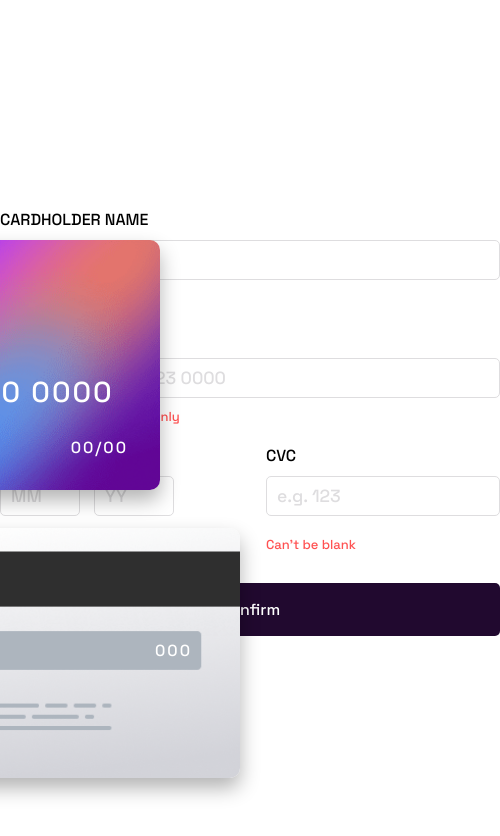
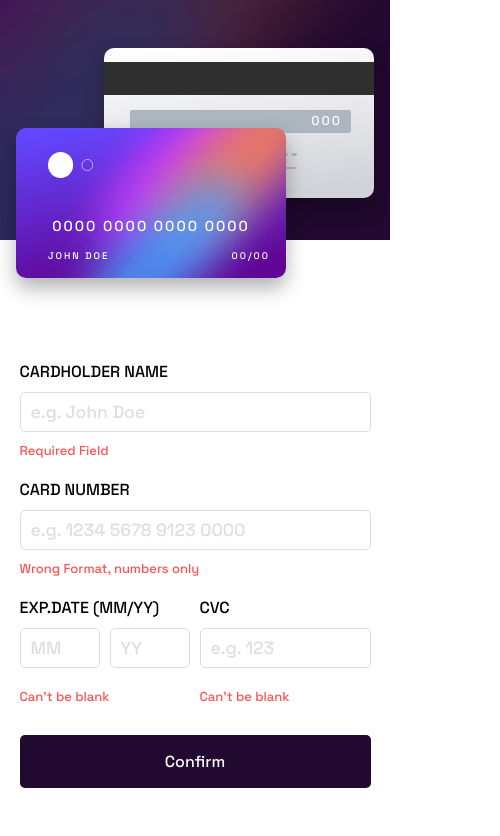
Before and after one commit to Liberator-I/Interactive-Card-Details-Form, a website: page index.html in a window 390 px wide. Shown: the whole page, 500 px wide, since content can reach past the window. Drawn offline with Linux system fonts and the light colour scheme.

Commit message:
Mobile Design

```diff
--- a/Assets/sass/style.scss
+++ b/Assets/sass/style.scss
@@ -29,7 +29,7 @@ $inputBorder: hsl(278, 94%, 30%);
 
 .wrapper {
     width: 100%;
-    height: 100vh;
+    height: auto;
 
     display: grid;
     grid-template-columns: 1fr 2.5fr;
@@ -205,3 +205,132 @@ $inputBorder: hsl(278, 94%, 30%);
 
     }
 }
+
+@mixin mobileCards {
+    width: 270px;
+    height: 150px;
+    position: absolute;
+    border-radius: 10px;
+    box-shadow: 0px 10px 20px rgba(0,0,0,0.3);
+}
+
+@media only screen and (max-width: 810px) {
+    .wrapper {
+        width: 100%;
+        height: 100vh;
+        grid-template-columns: none;
+        grid-template-rows: 1fr 2fr;
+
+        .card-wrapper {
+            width: 100%;
+            height: 15rem;
+            margin-bottom: 4rem;
+
+            .card-front {
+                @include mobileCards;
+                top: 8rem;
+                left: 1rem;
+                z-index: 1;
+
+                .overlay {
+                    width: 100%;
+
+                    .logo {
+                        padding: 1.5rem 0rem 0rem 2rem;
+
+                        img {
+                            width: 45px;
+                            height: 26px;
+                        }
+                    }
+
+                    .extra-info {
+                        font-size: 0.9rem;
+                        padding: 0rem 1rem 1rem 1rem;
+                        // background-color: red;
+
+                        .cardNumber {
+                            width: 100%;
+                            display: flex;
+                            justify-content: center;
+                            margin-bottom: 15px;
+                        }
+
+                        .lower-info {
+                                width: 100%;
+                                display: flex;
+                                justify-content: space-between;
+                                font-size: 0.6rem;
+                                padding: none;
+                                text-transform: uppercase;
+
+                        }
+
+                    }
+                }
+            }
+
+            .card-back {
+                @include mobileCards;
+                top: 3rem;
+                right: 1rem;
+
+                .overlay {
+                    width: 100%;
+
+                    .cvc-no {
+                            width: 100%;
+                            position: absolute;
+                            top: 4rem;
+
+                            display: flex;
+                            font-size: .8rem;
+                            justify-content: flex-end;
+                            padding-right: 2rem;
+                            color: $btnColor;
+                            letter-spacing: 2px;
+                    }
+                }
+            }
+        }
+
+        .user-wrapper {
+            .form {
+                width: 90%;
+
+                .info-wrapper {
+                    .mmyy-wrapper {
+                        .exp-wrapper {
+                            display: flex;
+
+                        }
+                    }
+
+                    .cvc-wrapper {
+                        input {
+                            width: 100%;
+                        }
+                    }
+                }
+            }
+        }
+    }
+}
+
+/* For 1366 Resolution */
+@media only screen and (min-width: 1030px) and (max-width: 1466px)
+{
+    .wrapper {
+        .card-wrapper {
+            .card-front {
+                top: 8rem;
+                left: 2rem;
+            }
+
+            .card-back {
+                top: 25rem;
+                left: 5rem;
+            }
+        }
+    }
+}
--- a/index.html
+++ b/index.html
@@ -46,8 +46,8 @@
                         <div class="exp-wrapper">
                             <input type="text" name="exp" placeholder="MM" id="mm-input">
                             <input type="text" name="exp" placeholder="YY" id="yy-input">
-                            <p class="error-b">Can't be blank</p>
                         </div>
+                        <p class="error-b">Can't be blank</p>
                     </div>
                     <div class="cvc-wrapper">
                         <label for="cvc">CVC</label>
```
Also changed, not shown: Assets/css/style.css, 1 other file.
